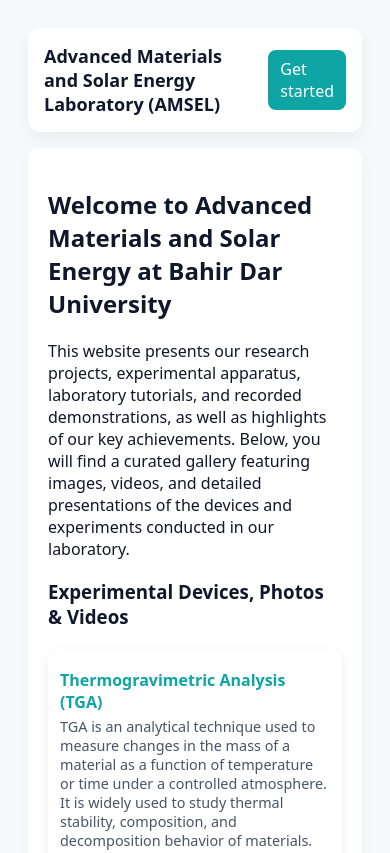
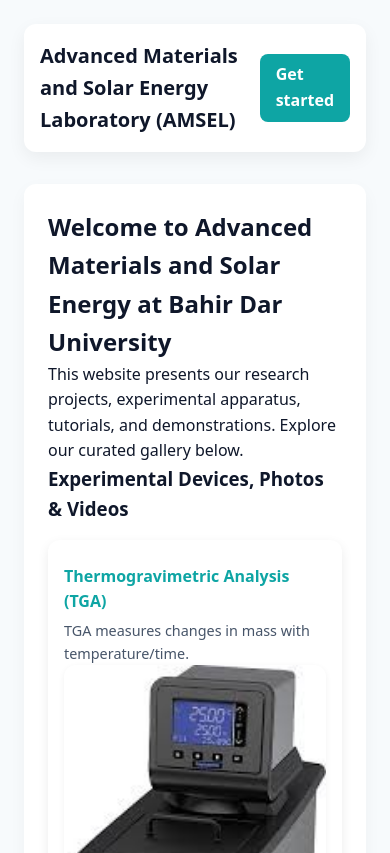
Before and after one commit to advanced-material-physics/AMSEL-BDU, a plain HTML site: page index.html in a window 390 px wide. Shown: the top 853 px of the page. Drawn offline with Linux system fonts and the light colour scheme.

Commit message:
Add files via upload

```diff
--- a/index.html
+++ b/index.html
@@ -1,66 +1,187 @@
-<!doctype html>
+<!DOCTYPE html>
 <html lang="en">
 <head>
-  <meta charset="utf-8" />
-  <meta name="viewport" content="width=device-width, initial-scale=1" />
+  <meta charset="UTF-8">
+  <meta name="viewport" content="width=device-width, initial-scale=1.0">
   <title>Advanced Materials and Solar Energy: Bahir Dar University</title>
-  <meta name="description" content="A minimal, accessible, responsive HTML Trail template." />
+  <meta name="description" content="Advanced Materials and Solar Energy Laboratory at Bahir Dar University.">
 
   <!-- Favicon -->
-  <link rel="icon" href="/favicon.ico" />
+  <link rel="icon" href="/favicon.ico">
 
-  <!-- Basic styles -->
+  <!-- Styles -->
   <style>
-    :root{ --bg:#f7fafc; --card:#ffffff; --accent:#0ea5a4; --text:#0f172a; }
-    *{box-sizing:border-box}
-    html,body{height:100%;margin:0;font-family:system-ui,-apple-system,Segoe UI,Roboto,'Helvetica Neue',Arial;color:var(--text);background:var(--bg);}
-    .container{max-width:1000px;margin:32px auto;padding:16px}
-    header,footer{background:var(--card);padding:16px;border-radius:12px;box-shadow:0 6px 18px rgba(2,6,23,0.06)}
-    nav{display:flex;gap:12px;align-items:center}
-    a.button{display:inline-block;padding:8px 12px;border-radius:8px;text-decoration:none;background:var(--accent);color:white}
-    main{margin:16px 0}
-    .card{background:var(--card);padding:20px;border-radius:12px;box-shadow:0 6px 18px rgba(2,6,23,0.04)}
-    form{display:grid;gap:12px}
-    label{font-weight:600}
-    input,textarea,select{padding:10px;border:1px solid #e6edf0;border-radius:8px;font:inherit}
-    .gallery{display:grid;grid-template-columns:repeat(auto-fit,minmax(250px,1fr));gap:16px;margin-top:20px}
-    .gallery-item{background:var(--card);padding:12px;border-radius:12px;box-shadow:0 4px 12px rgba(2,6,23,0.08);transition:transform .3s}
-    .gallery-item:hover{transform:translateY(-6px)}
-    .gallery img,.gallery video{width:100%;border-radius:12px;box-shadow:0 2px 6px rgba(2,6,23,0.06)}
-    .gallery h4{margin:8px 0 4px;font-size:1rem;color:var(--accent)}
-    .gallery p{margin:0 0 8px;font-size:0.9rem;color:#475569}
-    @media (max-width:640px){.container{margin:16px;padding:12px}}
+    :root {
+      --bg: #f7fafc;
+      --card: #ffffff;
+      --accent: #0ea5a4;
+      --text: #0f172a;
+    }
+
+    * {
+      box-sizing: border-box;
+      margin: 0;
+      padding: 0;
+    }
+
+    html, body {
+      font-family: system-ui, -apple-system, "Segoe UI", Roboto, "Helvetica Neue", Arial, sans-serif;
+      color: var(--text);
+      background-color: var(--bg);
+      line-height: 1.6;
+      min-height: 100%;
+    }
+
+    a {
+      text-decoration: none;
+      color: inherit;
+    }
+
+    .container {
+      max-width: 1000px;
+      margin: 2rem auto;
+      padding: 1rem;
+    }
+
+    header, footer {
+      background: var(--card);
+      padding: 1rem;
+      border-radius: 12px;
+      box-shadow: 0 6px 18px rgba(2, 6, 23, 0.06);
+    }
+
+    nav {
+      display: flex;
+      align-items: center;
+      gap: 1rem;
+    }
+
+    nav h1 {
+      font-size: 1.25rem;
+    }
+
+    .button {
+      display: inline-block;
+      padding: 0.5rem 1rem;
+      border-radius: 8px;
+      background-color: var(--accent);
+      color: white;
+      font-weight: 600;
+      transition: background 0.3s;
+    }
+
+    .button:hover {
+      background-color: #08979b;
+    }
+
+    main {
+      margin: 2rem 0;
+    }
+
+    .card {
+      background: var(--card);
+      padding: 1.5rem;
+      border-radius: 12px;
+      box-shadow: 0 6px 18px rgba(2, 6, 23, 0.04);
+    }
+
+    form {
+      display: grid;
+      gap: 1rem;
+      margin-top: 1rem;
+    }
+
+    label {
+      font-weight: 600;
+      display: block;
+      margin-bottom: 0.25rem;
+    }
+
+    input, textarea, select {
+      padding: 0.5rem;
+      border: 1px solid #e6edf0;
+      border-radius: 8px;
+      font: inherit;
+      width: 100%;
+    }
+
+    .gallery {
+      display: grid;
+      grid-template-columns: repeat(auto-fit, minmax(250px, 1fr));
+      gap: 1rem;
+      margin-top: 1rem;
+    }
+
+    .gallery-item {
+      background: var(--card);
+      padding: 1rem;
+      border-radius: 12px;
+      box-shadow: 0 4px 12px rgba(2,6,23,0.08);
+      transition: transform 0.3s;
+    }
+
+    .gallery-item:hover {
+      transform: translateY(-6px);
+    }
+
+    .gallery img,
+    .gallery video {
+      width: 100%;
+      border-radius: 12px;
+      box-shadow: 0 2px 6px rgba(2,6,23,0.06);
+    }
+
+    .gallery h4 {
+      margin: 0.5rem 0 0.25rem;
+      font-size: 1rem;
+      color: var(--accent);
+    }
+
+    .gallery p {
+      font-size: 0.9rem;
+      color: #475569;
+    }
+
+    footer small {
+      display: block;
+      text-align: center;
+      color: #64748b;
+    }
+
+    @media (max-width: 640px) {
+      .container {
+        margin: 1rem;
+        padding: 0.5rem;
+      }
+    }
   </style>
 </head>
 <body>
   <div class="container">
     <header aria-label="Site header">
       <nav>
-        <h1 style="margin:0;font-size:1.125rem">Advanced Materials and Solar Energy Laboratory (AMSEL)</h1>
-        <div style="margin-left:auto">
-          <a class="button" href="#main">Get started</a>
-        </div>
+        <h1>Advanced Materials and Solar Energy Laboratory (AMSEL)</h1>
+        <a class="button" href="#main" style="margin-left:auto;">Get started</a>
       </nav>
     </header>
 
     <main id="main">
       <section class="card" aria-labelledby="hero-heading">
         <h2 id="hero-heading">Welcome to Advanced Materials and Solar Energy at Bahir Dar University</h2>
-        <p>This website presents our research projects, experimental apparatus, laboratory tutorials, and recorded demonstrations, as well as highlights of our key achievements.
-          Below, you will find a curated gallery featuring images, videos, and detailed presentations of the devices and experiments conducted in our laboratory.</p>
+        <p>This website presents our research projects, experimental apparatus, tutorials, and demonstrations. Explore our curated gallery below.</p>
 
         <h3>Experimental Devices, Photos & Videos</h3>
         <div class="gallery" id="gallery"></div>
 
         <h3>Contact Us</h3>
-        <form id="example-form">
+        <form id="contact-form">
           <div>
-            <label for="name">Name</label>
-            <input id="name" name="name" type="text" placeholder="Amare Benor" required />
+            <label for="name">Name <span aria-hidden="true">*</span></label>
+            <input id="name" name="name" type="text" placeholder="Amare Benor" required>
           </div>
           <div>
-            <label for="email">Email</label>
-            <input id="email" name="email" type="email" placeholder="amarebenor@gmail.com" required />
+            <label for="email">Email <span aria-hidden="true">*</span></label>
+            <input id="email" name="email" type="email" placeholder="amarebenor@gmail.com" required>
           </div>
           <div>
             <label for="message">Message</label>
@@ -71,7 +192,7 @@
           </div>
         </form>
 
-        <div id="result" aria-live="polite" style="margin-top:12px"></div>
+        <div id="result" aria-live="polite" style="margin-top:1rem;"></div>
       </section>
     </main>
 
@@ -81,146 +202,60 @@
   </div>
 
   <script>
-    // Gallery Data
     const galleryData = [
-      {
-        title: "Thermogravimetric Analysis (TGA)",
-        description: "TGA is an analytical technique used to measure changes in the mass of a material as a function of temperature or time under a controlled atmosphere. It is widely used to study thermal stability, composition, and decomposition behavior of materials.",
-        type: "image",
-        src: "Images/TGA.jpg",
-        alt: "Thermogravimetric Analysis"
-      },
-      {
-        title: "Drop Shape Analyzer",
-        description: "Drop Shape Analyzer is a versatile instrument designed for precise measurement of surface wettability and interfacial properties. It is particularly useful in quality control and research applications where understanding the interaction between liquids and solid surfaces is crucial.",
-        type: "image",
-        src: "/Images/WCA.jpg",
-        alt: "Drop Shape Analyzer"
-      },
-      {
-        title: "Andonstar",
-        description: "Andonstar is a brand of digital microscopes, widely used in electronics, soldering, PCB inspection, education, and hobbyist applications.",
-        type: "image",
-        src: "/Images/Andonstar_AD.jpg",
-        alt: "Andonstar"
-      },
-      {
-        title: "Fourier Transform Infrared (FTIR) Spectroscopy",
-        description: "Fourier Transform Infrared Spectroscopy (FTIR) is an analytical technique used to identify and study chemical substances by measuring how they absorb infrared (IR) radiation. Molecules absorb IR radiation at frequencies corresponding to the vibrations of their chemical bonds. By analyzing the absorption pattern (the IR spectrum), one can determine the molecular structure, functional groups, and even quantify compounds.",
-        type: "image",
-        src: "/Images/FTIR.jpg",
-        alt: "Fourier Transform Infrared (FTIR) Spectroscopy"
-      },
-      {
-        title: "Four-Point Probe",
-        description: "The four-point probe is an electrical measurement instrument used to determine the sheet resistance, resistivity, and conductivity of thin films, semiconductors, and bulk materials.It is widely used in physics, materials science, and electronic device research.",
-        type: "image",
-        src: "/Images/FPP.jpg",
-        alt: "Four-Point Probe"
-      },
-      {
-        title: "Controlled Growth Mercury Electrode (CGME)",
-        description: "A Controlled Growth Mercury Electrode (CGME) is a type of working electrode used in electroanalytical chemistry, particularly in polarography and voltammetry.",
-        type: "image",
-        src: "/Images/Hg_Mercury.jpg",
-        alt: "Controlled Growth Mercury Electrode (CGME)"
-      },
-      {
-        title: "IKA RH Digital",
-        description: "The IKA RH Digital is a versatile laboratory device combining magnetic stirring and heating capabilities, designed to facilitate efficient mixing and temperature control in various laboratory applications.",
-        type: "image",
-        src: "/Images/IKA.jpg",
-        alt: "IKA RH Digital"
-      },
-      {
-        title: "Jenway 4510 Conductivity Meter",
-        description: "The Jenway 4510 Conductivity Meter is a laboratory instrument designed to measure the electrical conductivity (EC) of solutions, which indicates the solution’s ability to conduct electric current. It is widely used in chemistry, environmental science, water quality testing, and industrial applications to analyze the concentration of ions in liquids.",
-        type: "image",
-        src: "/Images/Jenway.jpg",
-        alt: "Jenway 4510 Conductivity Meter"
-      },
-      {
-        title: "Keithley 2450 Source Meter",
-        description: "The Keithley 2450 SourceMeter is a precision source and measurement unit (SMU) that can source voltage or current and simultaneously measure voltage, current, and resistance with high accuracy. It integrates the functions of a power supply, multimeter, and electronic load into a single instrument, making it ideal for testing and characterizing electronic devices and materials.",
-        type: "image",
-        src: "/Images/KEITHLEY.jpg",
-        alt: "Keithley 2450 Source Meter"
-      },
-      {
-        title: "PalmSens4",
-        description: "PalmSens4 is a potentiostat/galvanostat instrument used to control the potential (voltage) or current in an electrochemical cell while measuring the resulting current or potential, respectively.",
-        type: "image",
-        src: "/Images/Palmsens_4.jpg",
-        alt: "PalmSens4"
-      },
-      {
-        title: "OHAUS Pioneer™",
-        description: "The OHAUS Pioneer™ series refers to a line of precision laboratory balances designed for general weighing applications in research, quality control, and educational laboratories.",
-        type: "image",
-        src: "/Images/Pioneer.jpg",
-        alt: "OHAUS Pioneer™"
-      },
-      {
-        title: "GEEETECH UV Curing Box",
-        description: "The GEEETECH UV Curing Box is a laboratory-grade device designed for post-processing resin models produced by SLA, DLP, or LCD 3D printers. It utilizes ultraviolet (UV) light to cure and solidify the resin, enhancing the model's strength, durability, and surface finish.",
-        type: "image",
-        src: "/Images/UV_Curing.jpg",
-        alt: "GEEETECH UV Curing Box"
-      },
-      {
-        title: "UV-VIS spectrometer",
-        description: "A UV-VIS spectrometer is an analytical instrument used to measure the absorbance or transmittance of a sample in the ultraviolet (UV) and visible (VIS) regions of the electromagnetic spectrum, typically from 200 nm to 800 nm. The technique is widely used in chemistry, biology, environmental science, and materials science to analyze the concentration of substances, chemical reactions, and optical properties of samples.",
-        type: "image",
-        src: "/Images/UV_VIS.jpg",
-        alt: "UV-VIS spectrometer"
-      },
-      {
-        title: "Lab Tour Video",
-        description: "Short walkthrough of our laboratory and facilities.",
-        type: "video",
-        src: "/media/lab-tour.mp4"
-      },
-      {
-        title: "Experiment Video",
-        description: "Real-time demonstration of material annealing process.",
-        type: "video",
-        src: "/media/experiment.mp4"
-      }
+      {title:"Thermogravimetric Analysis (TGA)",description:"TGA measures changes in mass with temperature/time.",type:"image",src:"/Images/TGA.jpg",alt:"Thermogravimetric Analysis"},
+      {title:"Drop Shape Analyzer",description:"Measures surface wettability.",type:"image",src:"/Images/WCA.jpg",alt:"Drop Shape Analyzer"},
+      {title:"Andonstar",description:"Digital microscope for electronics and PCB inspection.",type:"image",src:"/Images/Andonstar_AD.jpg",alt:"Andonstar"},
+      {title:"FTIR Spectroscopy",description:"Analytical technique to study chemical substances.",type:"image",src:"/Images/FTIR.jpg",alt:"FTIR Spectroscopy"},
+      {title:"Four-Point Probe",description:"Measures sheet resistance and conductivity.",type:"image",src:"/Images/FPP.jpg",alt:"Four-Point Probe"},
+      {title:"Controlled Growth Mercury Electrode (CGME)",description:"Electroanalytical chemistry electrode.",type:"image",src:"/Images/Hg_Mercury.jpg",alt:"CGME"},
+      {title:"IKA RH Digital",description:"Laboratory stirring and heating device.",type:"image",src:"/Images/IKA.jpg",alt:"IKA RH Digital"},
+      {title:"Jenway 4510 Conductivity Meter",description:"Measures electrical conductivity of solutions.",type:"image",src:"/Images/Jenway.jpg",alt:"Jenway 4510"},
+      {title:"Keithley 2450 Source Meter",description:"Precision SMU for voltage/current measurements.",type:"image",src:"/Images/KEITHLEY.jpg",alt:"Keithley 2450"},
+      {title:"PalmSens4",description:"Potentiostat/galvanostat for electrochemistry.",type:"image",src:"/Images/Palmsens_4.jpg",alt:"PalmSens4"},
+      {title:"OHAUS Pioneer™",description:"Precision laboratory balance.",type:"image",src:"/Images/Pioneer.jpg",alt:"OHAUS Pioneer"},
+      {title:"GEEETECH UV Curing Box",description:"UV curing for resin 3D printed models.",type:"image",src:"/Images/UV_Curing.jpg",alt:"GEEETECH UV Curing Box"},
+      {title:"UV-VIS spectrometer",description:"Measures absorbance in UV and visible light.",type:"image",src:"/Images/UV_VIS.jpg",alt:"UV-VIS spectrometer"},
+      {title:"Lab Tour Video",description:"Short walkthrough of our lab.",type:"video",src:"/media/lab-tour.mp4"},
+      {title:"Experiment Video",description:"Real-time demonstration of material annealing.",type:"video",src:"/media/experiment.mp4"}
     ];
 
-    // Render Gallery
     const galleryContainer = document.getElementById("gallery");
+
     galleryData.forEach(item => {
-      const div = document.createElement("div");
-      div.classList.add("gallery-item");
-      div.innerHTML = `
+      const figure = document.createElement("figure");
+      figure.classList.add("gallery-item");
+
+      let media;
+      if(item.type === "image"){
+        media = `<img src="${item.src}" alt="${item.alt}" loading="lazy">`;
+      } else {
+        media = `<video controls preload="metadata" loading="lazy"><source src="${item.src}" type="video/mp4">Your browser does not support video.</video>`;
+      }
+
+      figure.innerHTML = `
         <h4>${item.title}</h4>
         <p>${item.description}</p>
-        ${item.type === "image"
-          ? `<img src="${item.src}" alt="${item.alt}">`
-          : `<video controls><source src="${item.src}" type="video/mp4">Your browser does not support video.</video>`
-        }
+        ${media}
       `;
-      galleryContainer.appendChild(div);
+      galleryContainer.appendChild(figure);
     });
 
-    // Footer Year
     document.getElementById('year').textContent = new Date().getFullYear();
 
-    // Contact Form
-    document.getElementById('example-form').addEventListener('submit', function (e) {
+    const form = document.getElementById('contact-form');
+    form.addEventListener('submit', e => {
       e.preventDefault();
-      const name = document.getElementById('name').value.trim();
-      const email = document.getElementById('email').value.trim();
-      const message = document.getElementById('message').value.trim();
+      const name = form.name.value.trim();
+      const email = form.email.value.trim();
 
-      if (!name || !email) {
+      if(!name || !email){
         document.getElementById('result').textContent = 'Please fill in the required fields.';
         return;
       }
 
       document.getElementById('result').textContent = `Thanks, ${name}! Your message was received.`;
-      e.target.reset();
+      form.reset();
     });
   </script>
 </body>
```
